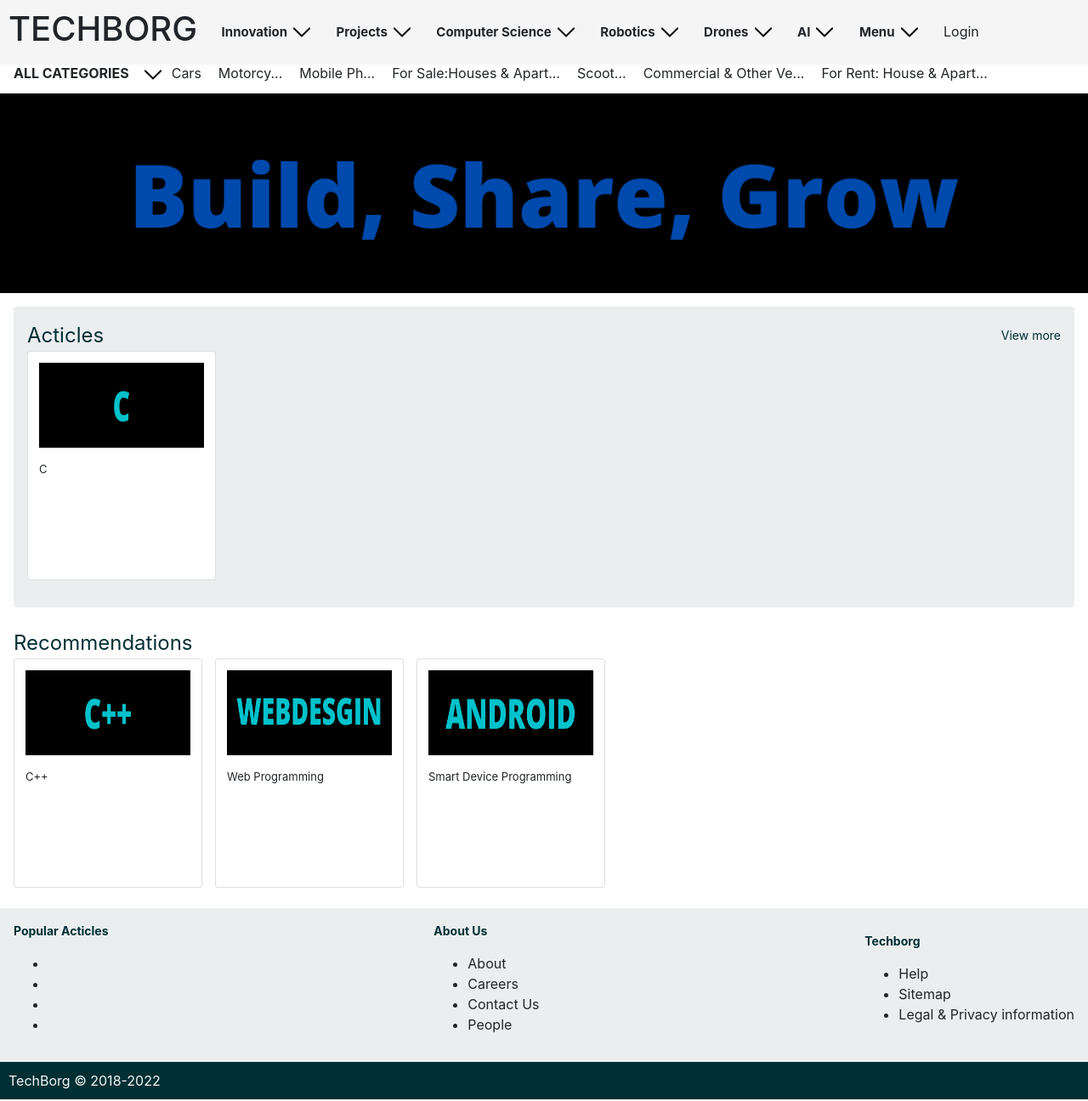
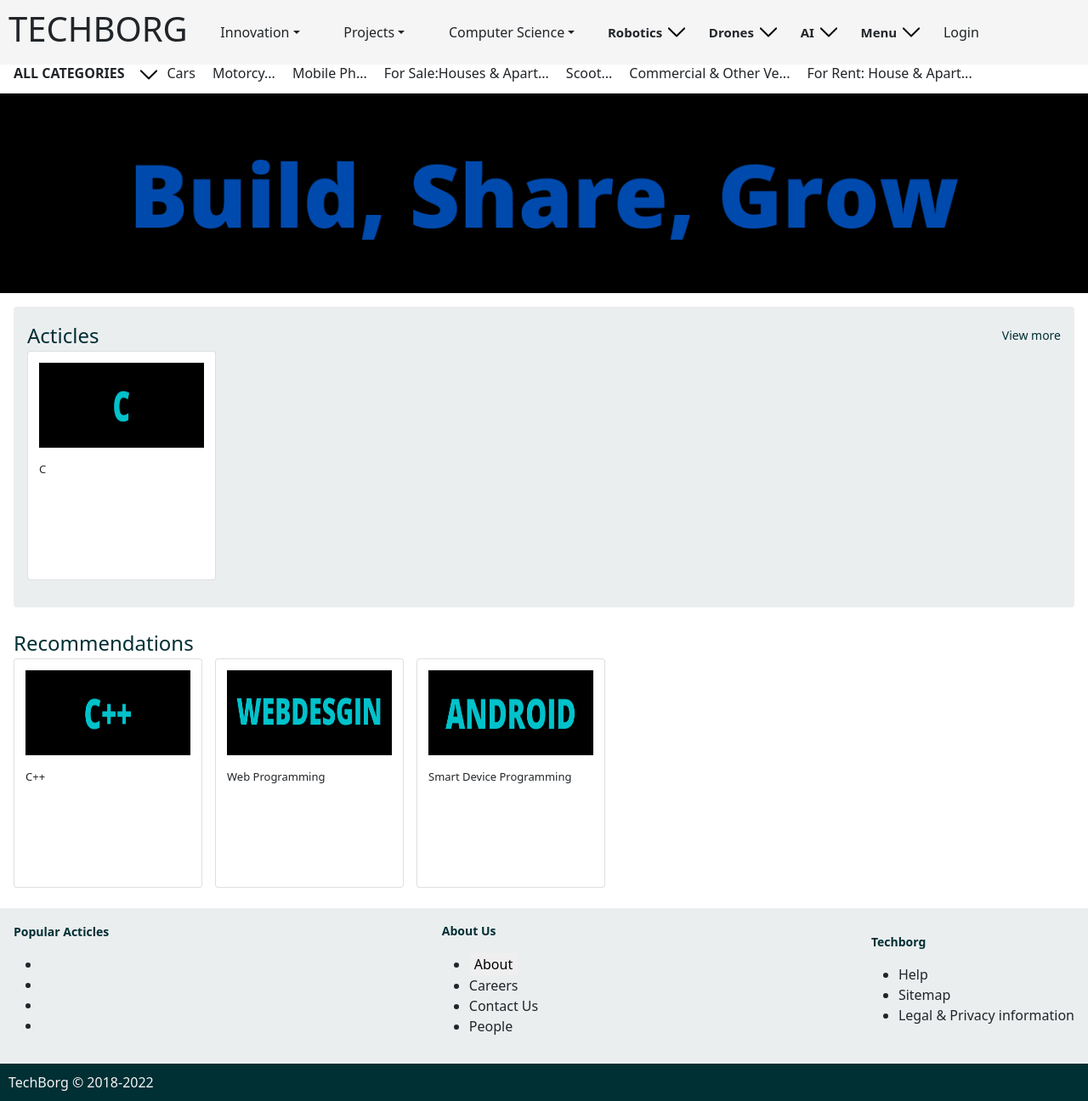
Before and after one commit to techborg/techborg-react-webhost, a React (Create React App) app: page / in a window 1280 px wide. Shown: the whole page at 85% size. Built offline with nearby package versions, Linux system fonts and the light colour scheme.

Commit message:
added dropmenu

```diff
--- a/package.json
+++ b/package.json
@@ -6,6 +6,7 @@
     "@testing-library/jest-dom": "^5.11.4",
     "@testing-library/react": "^11.1.0",
     "@testing-library/user-event": "^12.1.10",
+    "bootstrap": "^5.1.3",
     "firebase": "^8.10.1",
     "react": "^17.0.2",
     "react-dom": "^17.0.2",
--- a/src/Components/Footer/Footer.css
+++ b/src/Components/Footer/Footer.css
@@ -25,3 +25,6 @@
 .footerParentDiv .footer p {
   margin: 0;
 }
+.list1{
+  border:none;
+}
--- a/src/Components/Footer/Footer.js
+++ b/src/Components/Footer/Footer.js
@@ -25,7 +25,7 @@ function Footer() {
           </div>
           <div className="list">
             <ul>
-              <li>About</li>
+              <li><button className='list1'>About</button></li>
               <li>Careers</li>
               <li>Contact Us</li>
               <li>People</li>
--- a/src/Components/Header/Header.js
+++ b/src/Components/Header/Header.js
@@ -1,7 +1,7 @@
 import React from 'react';
-
 import './Header.css';
 import Arrow from '../../assets/Arrow';
+
 function Header() {
   return (
     <div className="headerParentDiv">
@@ -27,18 +27,42 @@ function Header() {
           </div>
           </div>*/}
 
-          <div className="language">
-          <span>Innovation</span>
-          <Arrow></Arrow>
-        </div>
-          <div className="language">
-          <span>Projects</span>
-          <Arrow></Arrow>
-        </div>
-          <div className="language">
-          <span>Computer Science</span>
-          <Arrow></Arrow>
-        </div>
+
+          <div class="dropdown">
+          <button class="btn btn-white dropdown-toggle" type="button" id="dropdownMenuButton" data-toggle="dropdown" aria-haspopup="true" aria-expanded="false">
+          Innovation
+          </button>
+          <div class="dropdown-menu" aria-labelledby="dropdownMenuButton">
+          <a class="dropdown-item" href="#">Action</a>
+          <a class="dropdown-item" href="#">Another action</a>
+          <a class="dropdown-item" href="#">Something else here</a>
+          </div>
+          </div>
+          <div class="dropdown">
+          <button class="btn btn-white dropdown-toggle" type="button" id="dropdownMenuButton" data-toggle="dropdown" aria-haspopup="true" aria-expanded="false">
+          Projects
+          </button>
+          <div class="dropdown-menu" aria-labelledby="dropdownMenuButton">
+          <a class="dropdown-item" href="#">Action</a>
+          <a class="dropdown-item" href="#">Another action</a>
+          <a class="dropdown-item" href="#">Something else here</a>
+          </div>
+          </div>
+          <div class="dropdown">
+          <button class="btn btn-white dropdown-toggle" type="button" id="dropdownMenuButton" data-toggle="dropdown" aria-haspopup="true" aria-expanded="false">
+          Computer Science
+          </button>
+          <div class="dropdown-menu" aria-labelledby="dropdownMenuButton">
+          <a class="dropdown-item" href="#">Action</a>
+          <a class="dropdown-item" href="#">Another action</a>
+          <a class="dropdown-item" href="#">Something else here</a>
+          </div>
+          </div>
+
+
+
+
+
           <div className="language">
           <span>Robotics</span>
           <Arrow></Arrow>
--- a/src/index.js
+++ b/src/index.js
@@ -1,6 +1,7 @@
 import React from 'react';
 import ReactDOM from 'react-dom';
 import App from './App';
+import 'bootstrap/dist/css/bootstrap.min.css';
 
 import firebase from './Firebase/config';
 import { FirebaseContext } from './store/FirebaseContext'
```
Also changed, not shown: src/assets/OlxLogo.js (deleted, +0 -18 lines), assets/images/olx-logo.svg (deleted), src/Components/Header/Header.css (line endings or trailing spaces), 1 other file (tests, documents, lock files or other folders).
